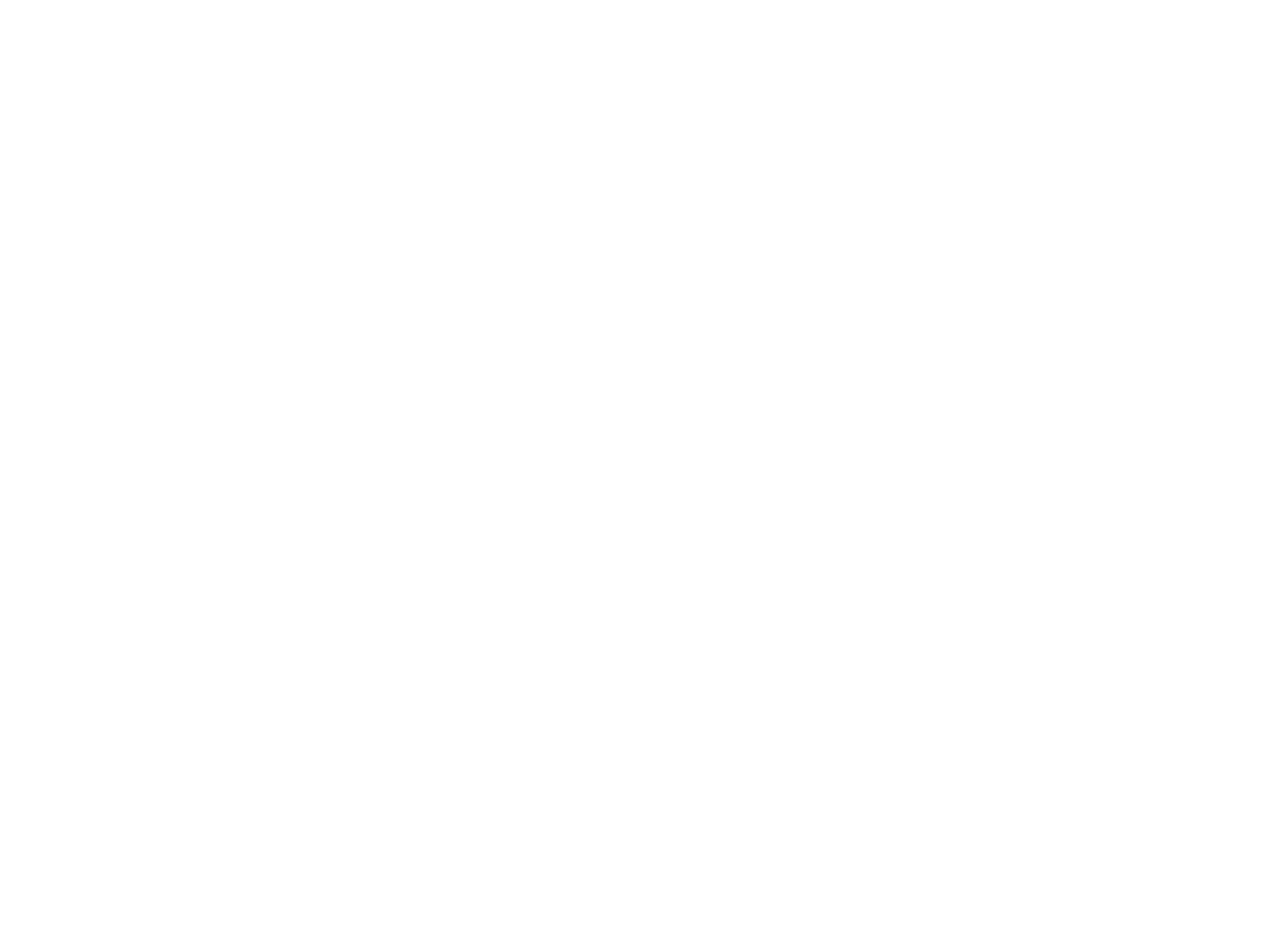
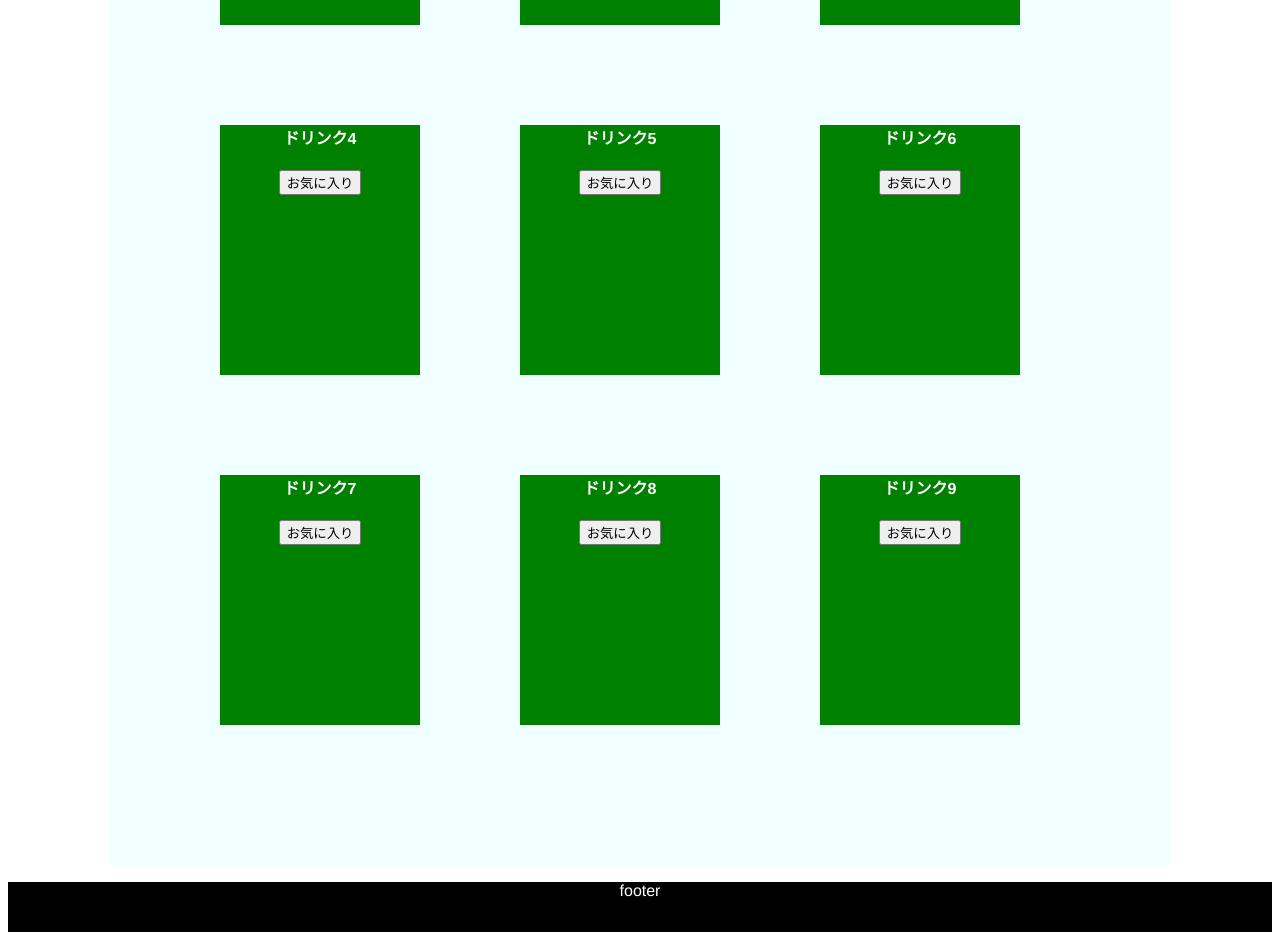
Before and after one commit to webex14-team-1/Soy-Protein, a Vue app: page /samplepage in a window 1280 px wide. Before the commit this address had no page. Shown: the part 480-1420 px from the top of the page. Before the commit the page ends 800 px from the top, so only its background shows below. Built offline with nearby package versions, Linux system fonts and the light colour scheme.

Commit message:
テストお気に入り

```diff
--- a/src/App.vue
+++ b/src/App.vue
@@ -1,7 +1,9 @@
 <template>
   <nav>
     <router-link to="/">Home</router-link> |
-    <router-link to="/about">About</router-link>
+    <router-link to="/about">About</router-link> |
+    <router-link to="/samplepage">Samplepage</router-link> |
+    <router-link to="/favorite">Favorite</router-link>
   </nav>
   <router-view />
 </template>
--- a/src/router/index.js
+++ b/src/router/index.js
@@ -1,5 +1,7 @@
 import { createRouter, createWebHistory } from "vue-router";
 import HomeView from "../views/HomeView.vue";
+import SamplepageView from "../views/SamplepageView.vue";
+import FavoriteView from "../views/FavoriteView.vue";
 
 const routes = [
   {
@@ -16,6 +18,16 @@
     component: () =>
       import(/* webpackChunkName: "about" */ "../views/AboutView.vue"),
   },
+  {
+    path: "/samplepage",
+    name: "samplepage",
+    component: SamplepageView,
+  },
+  {
+    path: "/favorite",
+    name: "favorite",
+    component: FavoriteView,
+  },
 ];
 
 const router = createRouter({
--- /dev/null
+++ b/src/views/FavoriteView.vue
@@ -0,0 +1,75 @@
+<template>
+  <div class="page">
+    <h1>ドリンク一覧</h1>
+    <div class="gallery">
+      <div v-for="drink in favorite_drinks" :key="drink.id">
+        <div class="com8">
+          <h4>{{ drink.text }}</h4>
+          <button v-on:click="deleteFavorite(drink.id)">お気に入り削除</button>
+        </div>
+      </div>
+    </div>
+  </div>
+  <div class="footer">
+    <p>footer</p>
+  </div>
+</template>
+
+<script>
+import { collection, getDocs, doc, deleteDoc } from "firebase/firestore";
+import { db } from "../firebase";
+export default {
+  data() {
+    return {
+      favorite_drinks: [],
+    };
+  },
+  methods: {
+    deleteFavorite(id) {
+      deleteDoc(doc(db, "favorite", id));
+    },
+  },
+  created() {
+    getDocs(collection(db, "favorite")).then((snapshot) => {
+      snapshot.forEach((doc) => {
+        this.favorite_drinks.push({
+          id: doc.id,
+          ...doc.data(),
+        });
+      });
+    });
+  },
+};
+</script>
+
+<style>
+.page {
+  padding: 30px;
+  margin: 0 auto;
+  height: 1200px;
+  width: 1000px;
+  background-color: azure;
+}
+
+.gallery {
+  margin: 0 auto;
+  width: 940px;
+  height: 800px;
+  display: flex;
+  flex-wrap: wrap;
+}
+
+.com8 {
+  height: 250px;
+  width: 200px;
+  margin: 50px;
+  background-color: green;
+  color: white;
+}
+
+.footer {
+  height: 50px;
+  background-color: black;
+  color: white;
+}
+</style>
--- /dev/null
+++ b/src/views/SamplepageView.vue
@@ -0,0 +1,78 @@
+<template>
+  <div class="page">
+    <h1>ドリンク一覧</h1>
+    <div class="gallery">
+      <div v-for="(drink, index) in drinks" :key="drink.id">
+        <div class="com8">
+          <h4>{{ drink }}</h4>
+          <button v-on:click="registerFavorite(index)">お気に入り</button>
+        </div>
+      </div>
+    </div>
+  </div>
+  <div class="footer">
+    <p>footer</p>
+  </div>
+</template>
+
+<script>
+import { collection, addDoc } from "firebase/firestore";
+import { db } from "../firebase";
+export default {
+  data() {
+    return {
+      drinks: [
+        "ドリンク1",
+        "ドリンク2",
+        "ドリンク3",
+        "ドリンク4",
+        "ドリンク5",
+        "ドリンク6",
+        "ドリンク7",
+        "ドリンク8",
+        "ドリンク9",
+      ],
+    };
+  },
+  methods: {
+    registerFavorite(drink_id) {
+      /* firestoreに追加するコードを書く */
+      addDoc(collection(db, "favorite"), {
+        text: this.drinks[drink_id],
+      });
+    },
+  },
+};
+</script>
+
+<style>
+.page {
+  padding: 30px;
+  margin: 0 auto;
+  height: 1200px;
+  width: 1000px;
+  background-color: azure;
+}
+
+.gallery {
+  margin: 0 auto;
+  width: 940px;
+  height: 800px;
+  display: flex;
+  flex-wrap: wrap;
+}
+
+.com8 {
+  height: 250px;
+  width: 200px;
+  margin: 50px;
+  background-color: green;
+  color: white;
+}
+
+.footer {
+  height: 50px;
+  background-color: black;
+  color: white;
+}
+</style>
```
